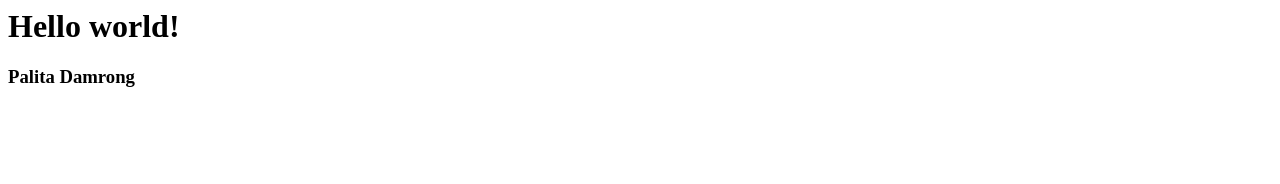
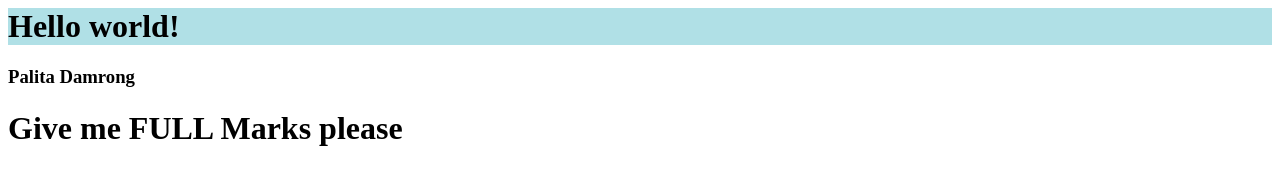
Before and after one commit to P-palita/myweb, a plain HTML site: page index.html in a window 1280 px wide. Drawn offline with Linux system fonts and the light colour scheme.

Commit message:
Update index.html

```diff
--- a/index.html
+++ b/index.html
@@ -1,4 +1,5 @@
 <html>
-  <h1>Hello world!</h1>
+  <h1 style="background-color:powderblue;">Hello world!</h1>
   <h3>Palita Damrong</h3>
+  <h1>Give me FULL Marks please</h1>
 </html>
```
